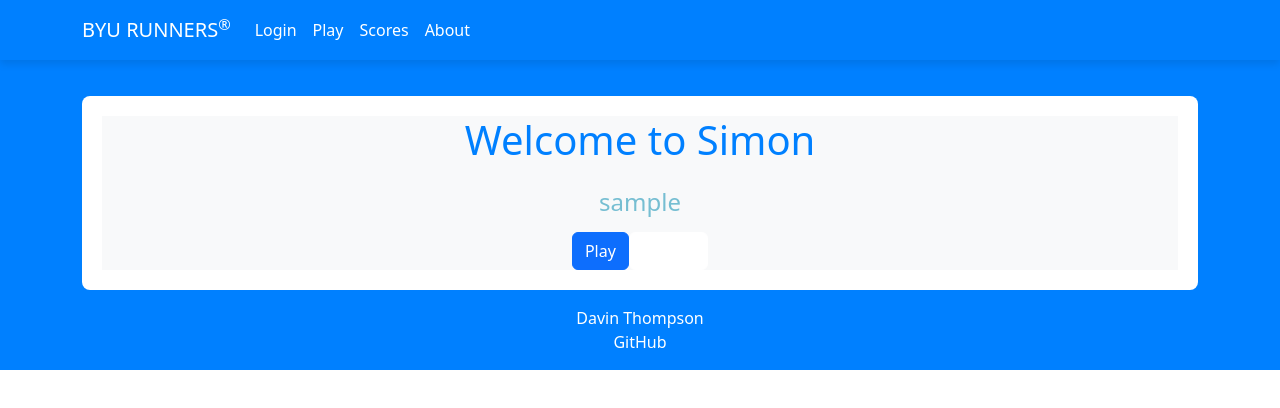
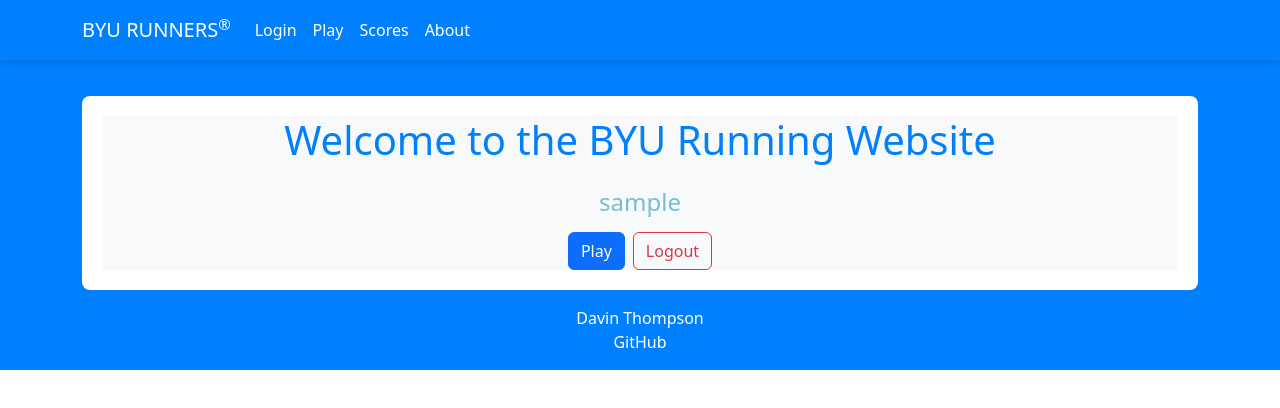
Before and after one commit to deeruns/cs260startup, a React (Vite) app in the folder startup-react/: page /login in a window 1280 px wide. Shown: the top 408 px of the page. Built offline with nearby package versions, Linux system fonts and the light colour scheme; sample sign-in values are in the browser's storage.

Commit message:
login visuals and functionality fixed

```diff
--- a/startup-react/src/login/authenticated.jsx
+++ b/startup-react/src/login/authenticated.jsx
@@ -1,6 +1,5 @@
 import React from 'react';
 import { useNavigate } from 'react-router-dom';
-
 import Button from 'react-bootstrap/Button';
 
 import './authenticated.css';
@@ -11,15 +10,26 @@
   function logout() {
     localStorage.removeItem('userName');
     props.onLogout();
+    navigate('/login'); // Redirect to login after logout
   }
 
   return (
-    <div>
-      <div className='playerName'>{props.userName}</div>
-      <Button variant='primary' onClick={() => navigate('/play')}>
+    <div className="authenticated-container">
+      <div className="playerName">{props.userName}</div>
+
+      <Button
+        className="btn-play me-2"
+        variant="primary"
+        onClick={() => navigate('/play')}
+      >
         Play
       </Button>
-      <Button variant='secondary' onClick={() => logout()}>
+
+      <Button
+        className="btn-logout"
+        variant="outline-danger"
+        onClick={() => logout()}
+      >
         Logout
       </Button>
     </div>
--- a/startup-react/src/login/login.jsx
+++ b/startup-react/src/login/login.jsx
@@ -8,7 +8,7 @@
   return (
     <main className='container-fluid bg-secondary text-center'>
       <div>
-        {authState !== AuthState.Unknown && <h1>Welcome to Simon</h1>}
+        {authState !== AuthState.Unknown && <h1>Welcome to the BYU Running Website</h1>}
         {authState === AuthState.Authenticated && (
           <Authenticated userName={userName} onLogout={() => onAuthChange(userName, AuthState.Unauthenticated)} />
         )}
```
